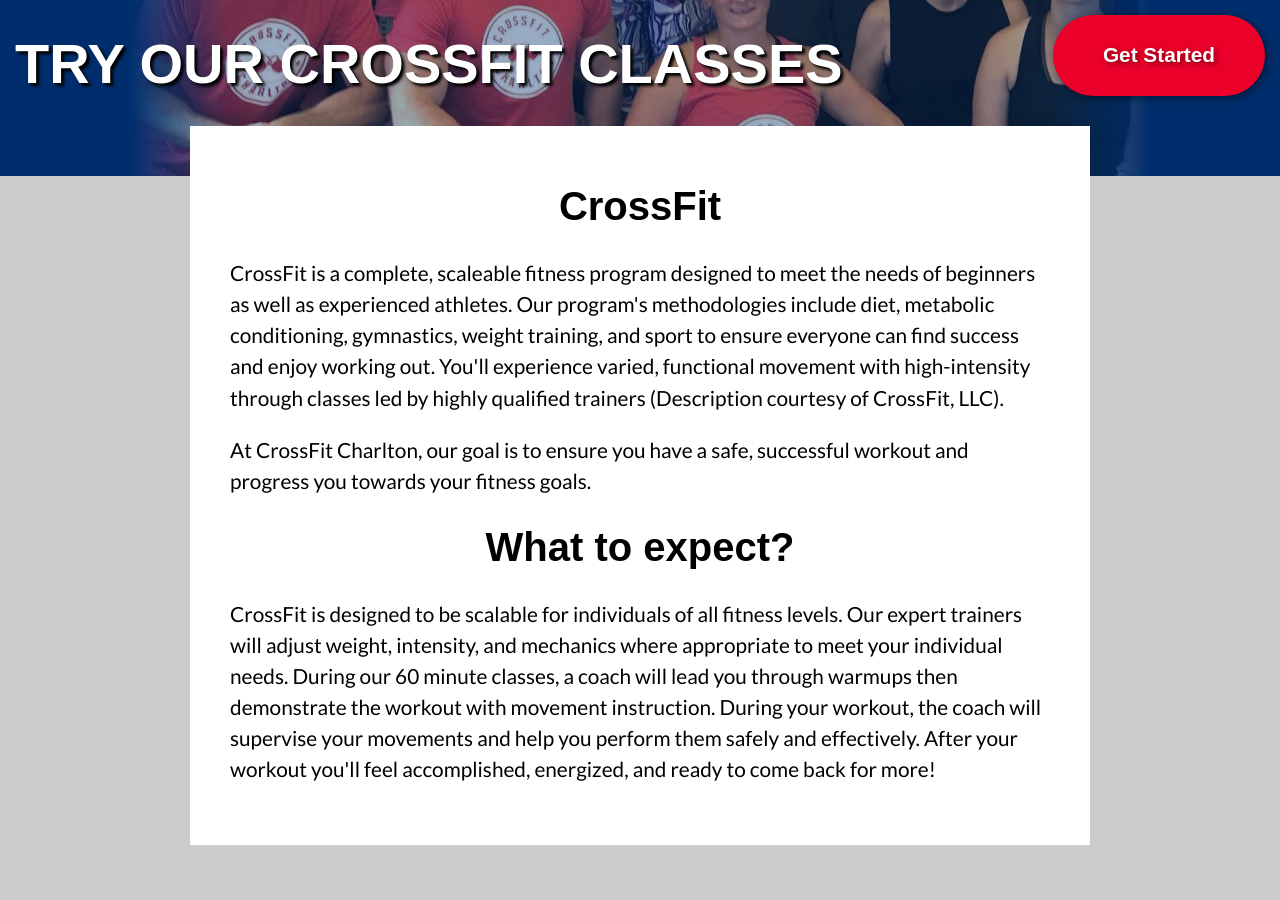
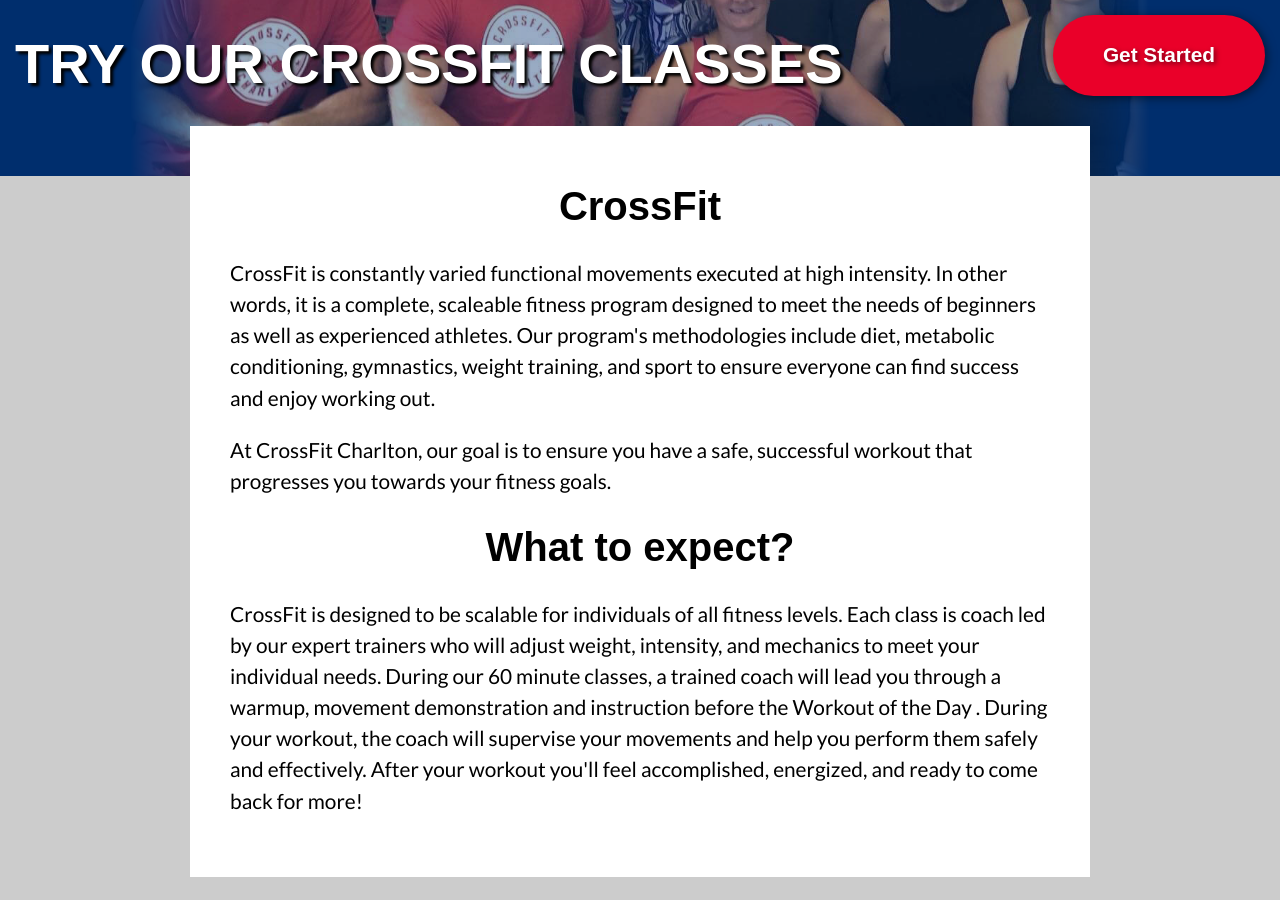
Before and after one commit to jeffhow/crossfitcharlton, a Jekyll site: the page built from crossfit.html, in a window 1280 px wide and 900 px high, scrolled down 274 px. Built offline with Jekyll 4.4.1, drawn with Linux system fonts in a browser that asks for light colours; some web fonts are replaced.

Commit message:
text changes

```diff
--- a/_includes/community.html
+++ b/_includes/community.html
@@ -5,10 +5,7 @@
     <div class="container multi-col"> <!-- multi-col--reverse"> -->
         <div class="col">
         <h2>Community Is Important for Success</h2>
-        <p>CrossFit Charlton's mission is to help you, "Make a positive impact on your
-            health through fitness." A&nbsp;supporting community of peers is crucial for long-term
-            health and fitness. Our expert staff care about your fitness growth and
-            are there to help you succeed.</p>
+        <p>At CrossFit Charlton's mission is to help you, "Make a positive impact on your health through fitness." A supporting community of peers is crucial for long-term health and fitness. Our expert staff care about your fitness growth and are there to help you succeed.</p>
         </div>
         <!-- <div class="col">
             <img src="assets/images/photos/team-red-shirts.jpg" style="object-position: center 35%;" alt="Gym Photo">
--- a/_layouts/home.html
+++ b/_layouts/home.html
@@ -42,7 +42,7 @@
 </section>
 
 <section class="marketing">
-  <!-- <h2>Choose the program<br>that works best for YOU!</h2> -->
+  <h2>Choose the program<br>that works best for YOU!</h2>
   <div class="container multi-col multi-col--reverse">
     <div class="col">
       <img src="assets/images/photos/coach-mike.jpg" class="img-fit-top" alt="Gym photo">
--- a/crossfit.html
+++ b/crossfit.html
@@ -13,24 +13,16 @@
 <div class="container multi-col">
     <div class="col">
       <h2>CrossFit</h2>
-      <p>CrossFit is a complete, scaleable fitness program designed to meet the needs of
+      <p>CrossFit is constantly varied functional movements executed at high intensity.
+        In other words, it is a complete, scaleable fitness program designed to meet the needs of
         beginners as well as experienced athletes. Our program's methodologies include
         diet, metabolic conditioning, gymnastics, weight training, and sport to ensure
-        everyone can find success and enjoy working out. You'll experience varied,
-        functional movement with high-intensity through classes led by highly
-        qualified trainers (Description courtesy of CrossFit, LLC).</p>
+        everyone can find success and enjoy working out.</p>
 
         <p>At CrossFit Charlton, our goal is to ensure you have
-        a safe, successful workout and progress you towards your fitness goals.</p>
+        a safe, successful workout that progresses you towards your fitness goals.</p>
 
       <h2>What to expect?</h2>
-      <p>CrossFit is designed to be scalable for individuals of all fitness levels.
-        Our expert trainers will adjust weight, intensity, and mechanics where
-        appropriate to meet your individual needs. During our 60 minute classes,
-        a  coach will lead you through warmups then demonstrate the workout
-        with movement instruction. During your workout, the coach will supervise
-        your movements and help you perform them safely and effectively. After
-        your workout you'll feel accomplished, energized, and ready to come
-        back for more!</p>
+      <p>CrossFit is designed to be scalable for individuals of all fitness levels. Each class is coach led by our expert trainers who will adjust weight, intensity, and mechanics  to meet your individual needs. During our 60 minute classes, a trained coach will lead you through a warmup, movement demonstration and instruction before the Workout of the Day . During your workout, the coach will supervise your movements and help you perform them safely and effectively. After your workout you'll feel accomplished, energized, and ready to come back for more!</p>
     </div>
 </div>
--- a/foundations.html
+++ b/foundations.html
@@ -13,11 +13,7 @@
   <div class="container multi-col">
     <div class="col">
       <h2>Foundations</h2>
-      <p>Our Foundations course is designed to introduce new members to CrossFit in small
-        group classes. Our expert staff will help you build a solid foundation, with
-        workouts focusing on bodyweight exercises and introductory weight training.
-        These classes focus on proper technique to build the skills necessary
-        for long term growth (Description courtesy of CrossFit, LLC).</p>
+      <p>Our Foundations course is designed to introduce new members to CrossFit in small group classes. Our expert staff will help you build a solid foundation, with workouts focusing on bodyweight exercises and introductory weight training. These classes focus on proper technique to build the skills necessary for long term growth.</p>
 
       <h2>What to expect?</h2>
       <p>During these classes, our  coach will introduce important concepts
```
Also changed, not shown: about.html (+3 -4 lines).
